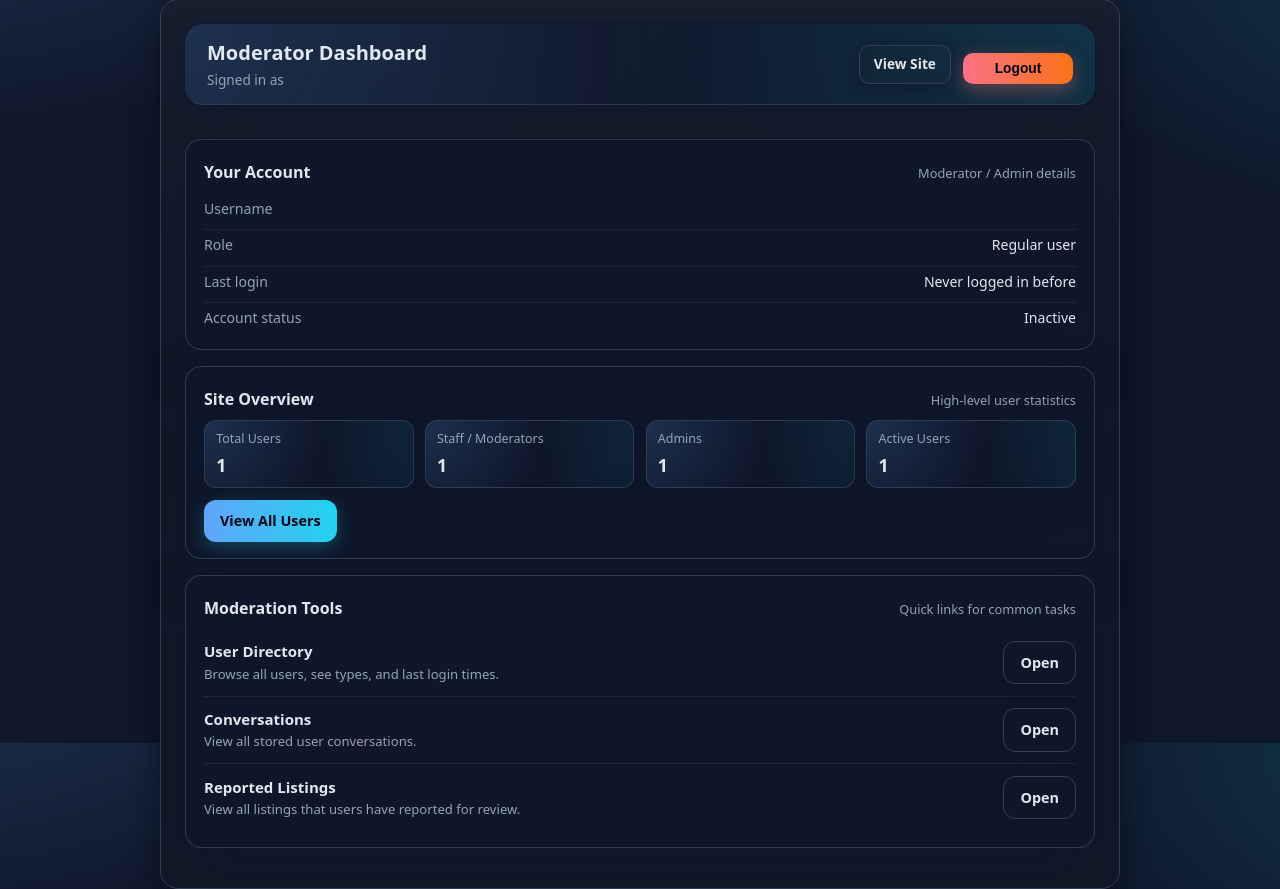
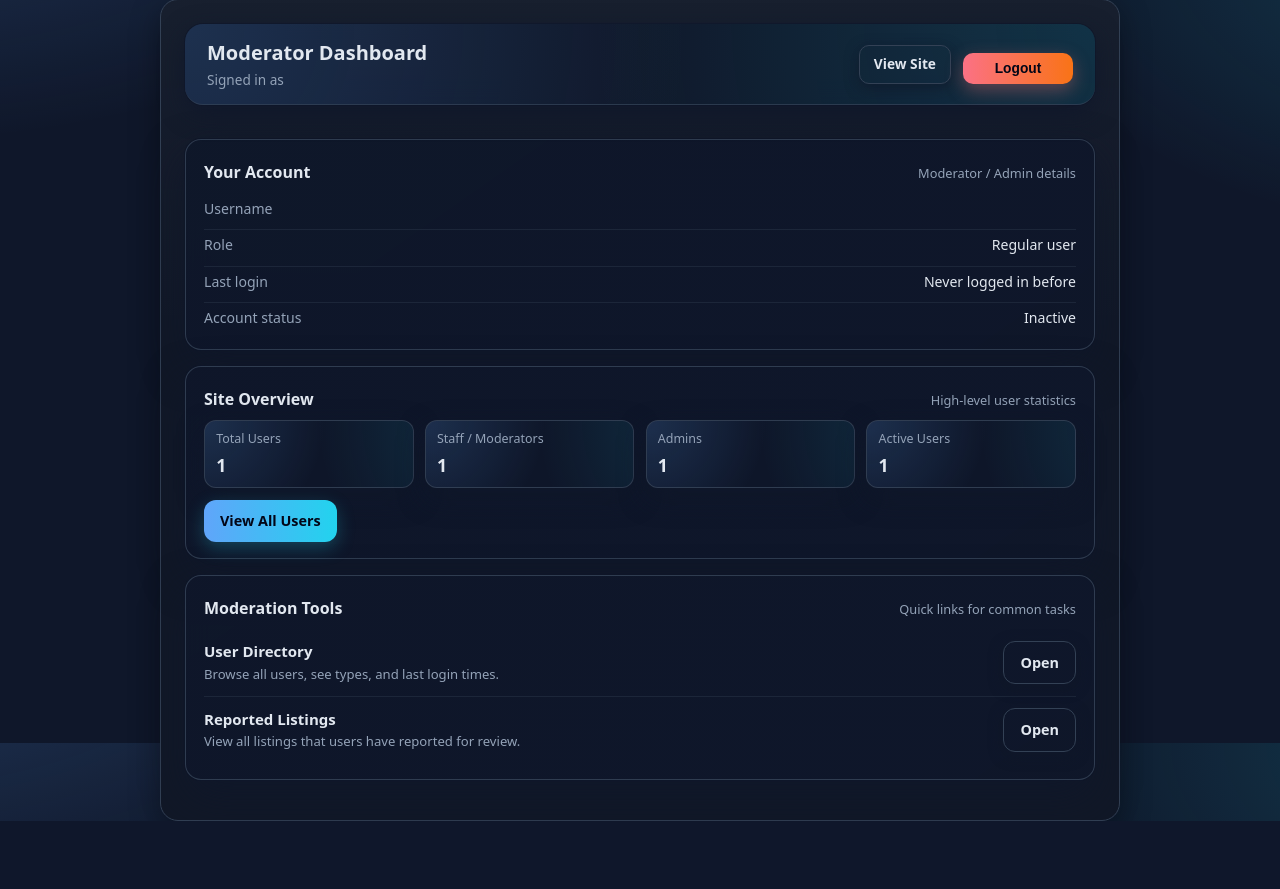
Before and after one commit to Rehal05/MarketPlace-CS3240, a Django app: template app/accounts/templates/admin/dashboard.html in a window 1280 px wide. Shown: the part 57-946 px from the top of the page. After the commit the page ends 878 px from the top, so only its background shows below. Run offline with Django 5.2, Linux system fonts and the light colour scheme; the template is opened without the code that fills it: most values are stand-ins (such as "Sample title", 1, 10 or a date in 2020).

Commit message:
Update dashboard.html

```diff
--- a/app/accounts/templates/admin/dashboard.html
+++ b/app/accounts/templates/admin/dashboard.html
@@ -177,17 +177,6 @@
           </div>
         </li>
 
-        <!-- CONVERSATIONS -->
-        <li class="tool-item">
-          <div class="tool-main">
-            <div class="tool-title">Conversations</div>
-            <div class="tool-description">View all stored user conversations.</div>
-          </div>
-          <div class="tool-actions">
-            <a href="{% url 'admin_conversations' %}" class="btn btn-secondary">Open</a>
-          </div>
-        </li>
-
         <!-- REPORTED LISTINGS -->
         <li class="tool-item">
           <div class="tool-main">
```
